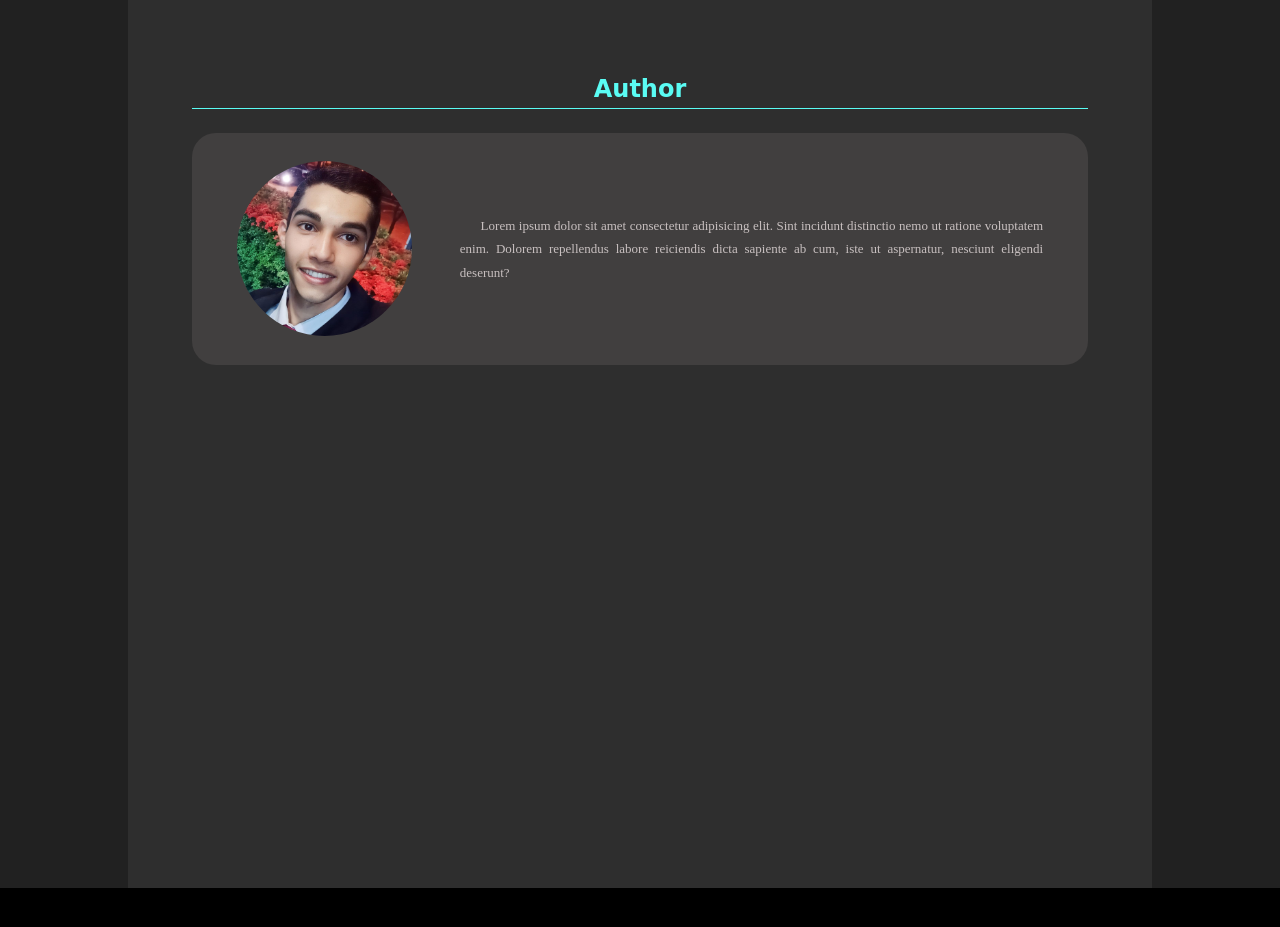
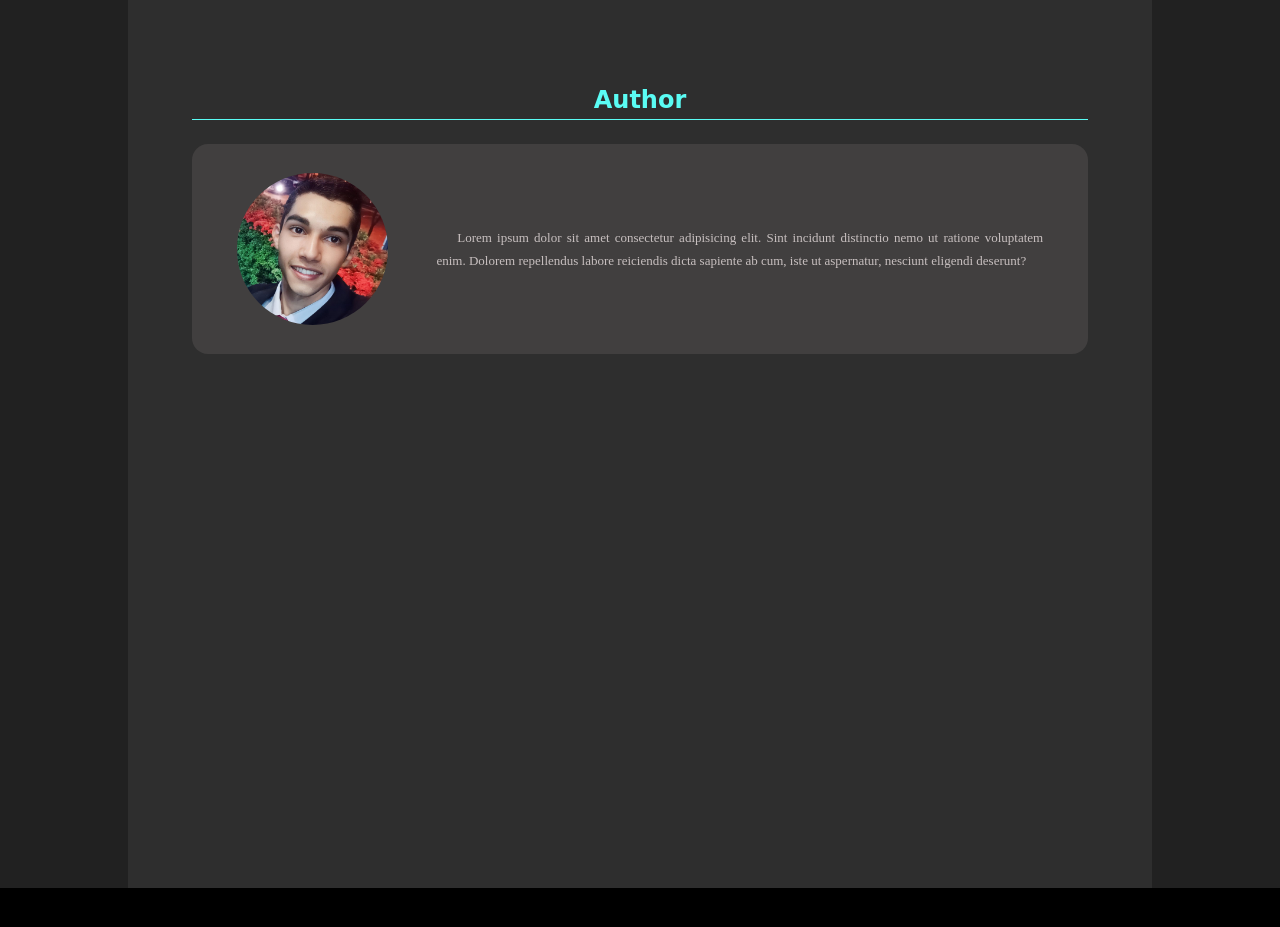
Before and after one commit to JAndersonArruda/AstronNebula, a website: page src/app/templates/about.html in a window 1280 px wide. Shown: the part 1720-2647 px from the top of the page. Drawn offline with Linux system fonts and the light colour scheme.

Commit message:
view: ajuste no container da imagem do card do author

```diff
--- a/public/css/about.css
+++ b/public/css/about.css
@@ -172,7 +172,7 @@ section {
     margin: 1.5rem 0;
     padding: .8rem 1.3rem;
     background-color: #413f3f;
-    border-radius: 1.5rem;
+    border-radius: 1rem;
 }
 
 .content-image-author, .content-explanation-author {
@@ -181,7 +181,7 @@ section {
 
 .content-image-author {
     display: flex;
-    flex-basis: 30%;
+    flex-basis: 25%;
     justify-content: center;
     align-items: center;
 }
```
